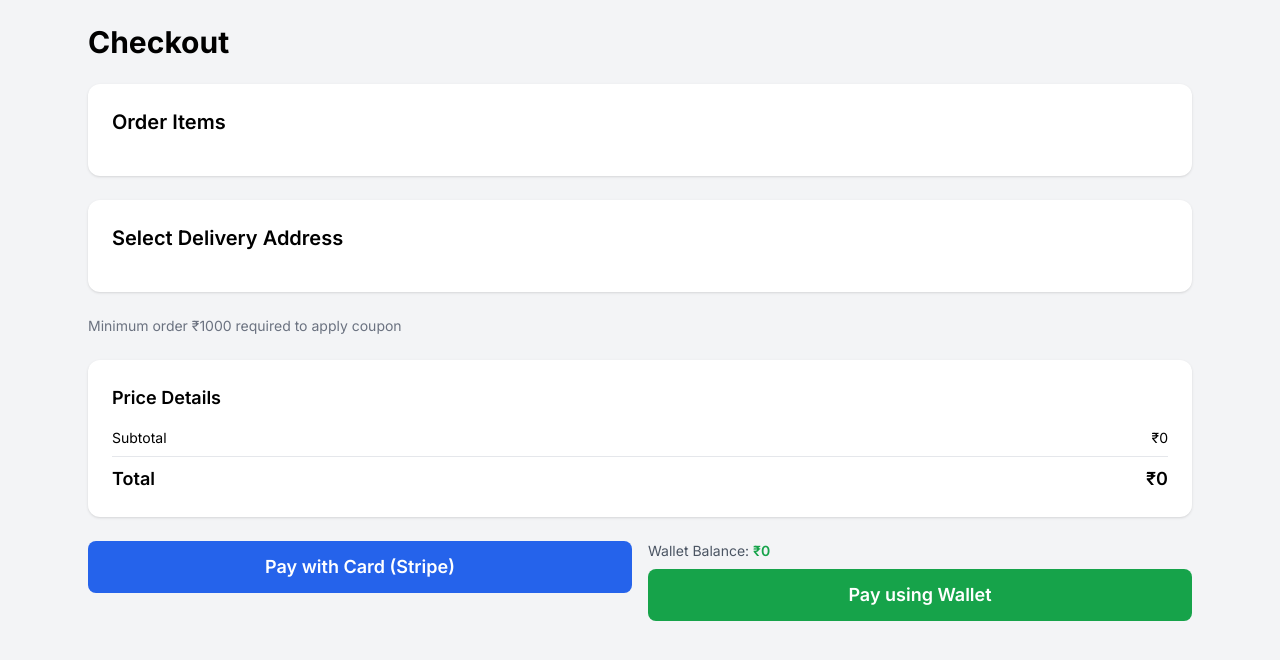
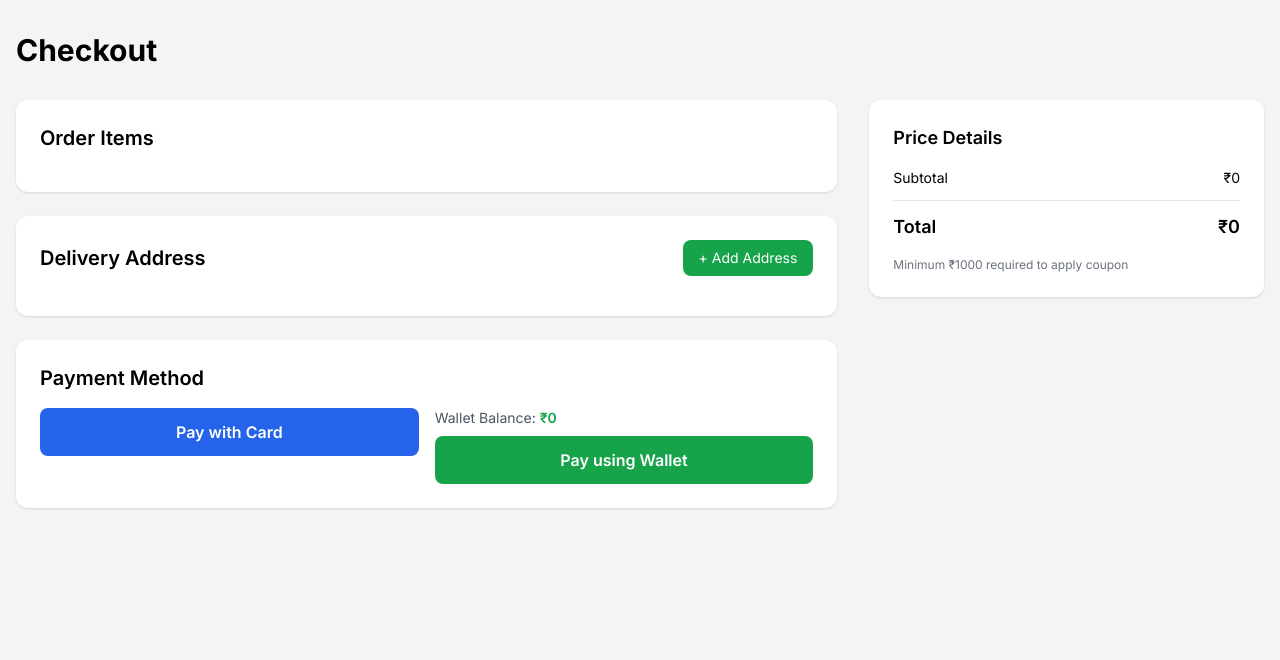
Before and after one commit to Dilfa123/Ease-Mart, a Django app: page /cart/checkout in a window 1280 px wide. Shown: the top 660 px of the page. Run offline with Django 5.2, Linux system fonts and the light colour scheme; a user stored in the database is signed in; data comes from the database, SQL or seed files in the repository; some libraries are stand-ins or nearby versions.

Commit message:
upadted checkout

```diff
--- a/templates/cart/checkout.html
+++ b/templates/cart/checkout.html
@@ -4,6 +4,8 @@
 <head>
     <meta charset="UTF-8">
     <title>Checkout</title>
+
+    <meta name="viewport" content="width=device-width, initial-scale=1.0">
 
     <script src="https://cdn.tailwindcss.com?plugins=forms"></script>
     <link href="https://fonts.googleapis.com/css2?family=Inter:wght@400;500;600;700&display=swap" rel="stylesheet">
@@ -15,29 +17,29 @@
 
 <body class="min-h-screen">
 
-<div class="max-w-6xl mx-auto p-6">
+<div class="max-w-7xl mx-auto px-4 py-8">
 
-    <h1 class="text-3xl font-bold mb-6">Checkout</h1>
+    <h1 class="text-3xl font-bold mb-8">Checkout</h1>
 
-
+    <!-- MAIN GRID -->
+    <div class="grid grid-cols-1 lg:grid-cols-3 gap-8">
 
         <!-- LEFT SECTION -->
-        <div class="md:col-span-2 space-y-6">
+        <div class="lg:col-span-2 space-y-6">
 
-            <!-- PRODUCT LIST -->
+            <!-- ORDER ITEMS -->
             <div class="bg-white rounded-xl shadow p-6">
                 <h2 class="text-xl font-semibold mb-4">Order Items</h2>
 
                 {% for item in items %}
-                <div class="flex items-center gap-4 border-b pb-4 mb-4 last:border-none last:pb-0 last:mb-0">
-
+                <div class="flex gap-4 border-b pb-4 mb-4 last:border-none last:pb-0 last:mb-0">
                     <img src="{{ item.product.image.url }}"
                          class="w-20 h-20 object-cover rounded-lg border">
 
                     <div class="flex-1">
-                        <h3 class="font-semibold text-lg">{{ item.product.title }}</h3>
-                        <p class="text-gray-500 text-sm">₹{{ item.product.price }}</p>
-                        <p class="text-gray-500 text-sm">Qty: {{ item.quantity }}</p>
+                        <h3 class="font-semibold">{{ item.product.title }}</h3>
+                        <p class="text-sm text-gray-500">₹{{ item.product.price }}</p>
+                        <p class="text-sm text-gray-500">Qty: {{ item.quantity }}</p>
                     </div>
 
                     <p class="font-semibold text-green-600">
@@ -47,17 +49,25 @@
                 {% endfor %}
             </div>
 
-            <!-- ADDRESS SELECTION (SHARED) -->
+            <!-- ADDRESS SECTION -->
             <div class="bg-white rounded-xl shadow p-6">
-                <h2 class="text-xl font-semibold mb-4">Select Delivery Address</h2>
+                <div class="flex items-center justify-between mb-4">
+                    <h2 class="text-xl font-semibold">Delivery Address</h2>
+
+                    <a href="{% url 'user_address_register' %}"
+                       class="text-sm bg-green-600 text-white px-4 py-2 rounded-lg hover:bg-green-700">
+                        + Add Address
+                    </a>
+                </div>
 
                 {% for addr in address %}
-                <label class="flex items-start gap-3 p-4 border rounded-lg mb-3 cursor-pointer">
+                <label class="flex gap-3 p-4 border rounded-lg mb-3 cursor-pointer hover:border-green-500">
                     <input type="radio"
                            name="address_id"
                            value="{{ addr.id }}"
                            {% if addr.is_default %}checked{% endif %}
                            required>
+
                     <div>
                         <p class="font-medium">{{ addr.place }}</p>
                         <p class="text-sm text-gray-600">{{ addr.pincode }}</p>
@@ -67,104 +77,102 @@
                 {% endfor %}
             </div>
 
-            <!-- COUPON INFO -->
-            {% if subtotal >= 1000 %}
-            <a href="{% url 'add_coupon' %}"
-               class="inline-block bg-green-600 text-white px-4 py-2 rounded-lg">
-                Add Coupon
-            </a>
-            {% else %}
-            <p class="text-sm text-gray-500">
-                Minimum order ₹1000 required to apply coupon
-            </p>
-            {% endif %}
+            <!-- PAYMENT METHODS -->
+            <div class="bg-white rounded-xl shadow p-6">
+                <h2 class="text-xl font-semibold mb-4">Payment Method</h2>
+
+                <div class="grid grid-cols-1 md:grid-cols-2 gap-4">
+
+                    <!-- STRIPE -->
+                    <form method="post" action="{% url 'pay_order' %}">
+                        {% csrf_token %}
+                        <input type="hidden" name="address_id" id="stripe_address">
+
+                        <button type="submit"
+                            onclick="setAddress('stripe_address')"
+                            class="w-full bg-blue-600 text-white py-3 rounded-lg font-semibold hover:bg-blue-700">
+                            Pay with Card
+                        </button>
+                    </form>
+
+                    <!-- WALLET -->
+                    <form method="post" action="{% url 'wallet_pay_order' %}">
+                        {% csrf_token %}
+                        <input type="hidden" name="address_id" id="wallet_address">
+
+                        <p class="text-sm mb-2 text-gray-600">
+                            Wallet Balance:
+                            <span class="font-semibold text-green-600">₹{{ wallet.balance }}</span>
+                        </p>
+
+                        {% if wallet.balance >= total %}
+                        <button type="submit"
+                            onclick="setAddress('wallet_address')"
+                            class="w-full bg-green-600 text-white py-3 rounded-lg font-semibold hover:bg-green-700">
+                            Pay using Wallet
+                        </button>
+                        {% else %}
+                        <button disabled
+                            class="w-full bg-gray-400 text-white py-3 rounded-lg font-semibold cursor-not-allowed">
+                            Insufficient Balance
+                        </button>
+                        {% endif %}
+                    </form>
+
+                </div>
+            </div>
+
+        </div>
+
+        <!-- RIGHT SECTION (SUMMARY) -->
+        <div class="space-y-6">
 
             <!-- PRICE SUMMARY -->
-            <div class="bg-white rounded-xl shadow p-6">
+            <div class="bg-white rounded-xl shadow p-6 sticky top-6">
                 <h2 class="text-lg font-semibold mb-4">Price Details</h2>
 
-                <div class="space-y-2 text-sm">
+                <div class="space-y-3 text-sm">
                     <div class="flex justify-between">
                         <span>Subtotal</span>
                         <span>₹{{ subtotal }}</span>
                     </div>
 
                     {% if discount and discount > 0 %}
-                    <div class="flex justify-between items-center text-green-600">
+                    <div class="flex justify-between text-green-600">
                         <span>Discount</span>
-                        <div class="flex items-center gap-3">
-                            <span>- ₹{{ discount }}</span>
-                            <a href="{% url 'remove_coupon' %}"
-                               class="text-red-500 text-sm hover:underline">
-                                Remove
-                            </a>
-                        </div>
+                        <span>- ₹{{ discount }}</span>
                     </div>
                     {% endif %}
 
                     <hr>
 
-                    <div class="flex justify-between font-semibold text-lg">
+                    <div class="flex justify-between text-lg font-semibold">
                         <span>Total</span>
                         <span>₹{{ total }}</span>
                     </div>
                 </div>
-            </div>
 
-            <!-- PAYMENT METHODS -->
-            <div class="grid grid-cols-1 md:grid-cols-2 gap-4">
-
-                <!-- STRIPE PAYMENT -->
-                <form method="post" action="{% url 'pay_order' %}">
-                    {% csrf_token %}
-                    <input type="hidden" name="address_id" id="stripe_address">
-
-                    <button type="submit"
-                        onclick="setAddress('stripe_address')"
-                        class="w-full bg-blue-600 text-white py-3 rounded-lg text-lg font-semibold hover:bg-blue-700">
-                        Pay with Card (Stripe)
-                    </button>
-                </form>
-
-                <!-- WALLET PAYMENT -->
-                <form method="post" action="{% url 'wallet_pay_order' %}">
-                    {% csrf_token %}
-                    <input type="hidden" name="address_id" id="wallet_address">
-
-                    <p class="text-sm mb-2 text-gray-600">
-                        Wallet Balance:
-                        <span class="font-semibold text-green-600">
-                            ₹{{ wallet.balance }}
-                        </span>
-                    </p>
-
-                    {% if wallet.balance >= total %}
-                    <button type="submit"
-                        onclick="setAddress('wallet_address')"
-                        class="w-full bg-green-600 text-white py-3 rounded-lg text-lg font-semibold hover:bg-green-700">
-                        Pay using Wallet
-                    </button>
-                    {% else %}
-                    <button disabled
-                        class="w-full bg-gray-400 text-white py-3 rounded-lg text-lg font-semibold cursor-not-allowed">
-                        Insufficient Wallet Balance
-                    </button>
-                    {% endif %}
-                </form>
-
+                {% if subtotal >= 1000 %}
+                <a href="{% url 'add_coupon' %}"
+                   class="block mt-4 text-center bg-green-600 text-white py-2 rounded-lg hover:bg-green-700">
+                    Apply Coupon
+                </a>
+                {% else %}
+                <p class="text-xs text-gray-500 mt-4">
+                    Minimum ₹1000 required to apply coupon
+                </p>
+                {% endif %}
             </div>
 
         </div>
     </div>
-
 </div>
 
-<!-- ADDRESS TRANSFER SCRIPT -->
 <script>
 function setAddress(targetInputId) {
     const selected = document.querySelector('input[name="address_id"]:checked');
     if (!selected) {
-        alert("Please select an address");
+        alert("Please select a delivery address");
         event.preventDefault();
         return;
     }
```
